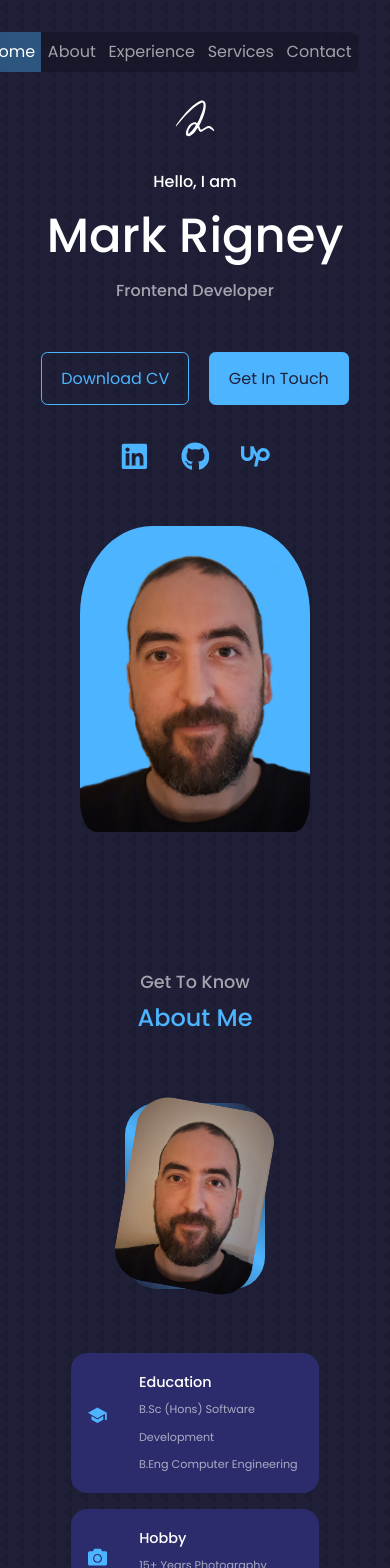
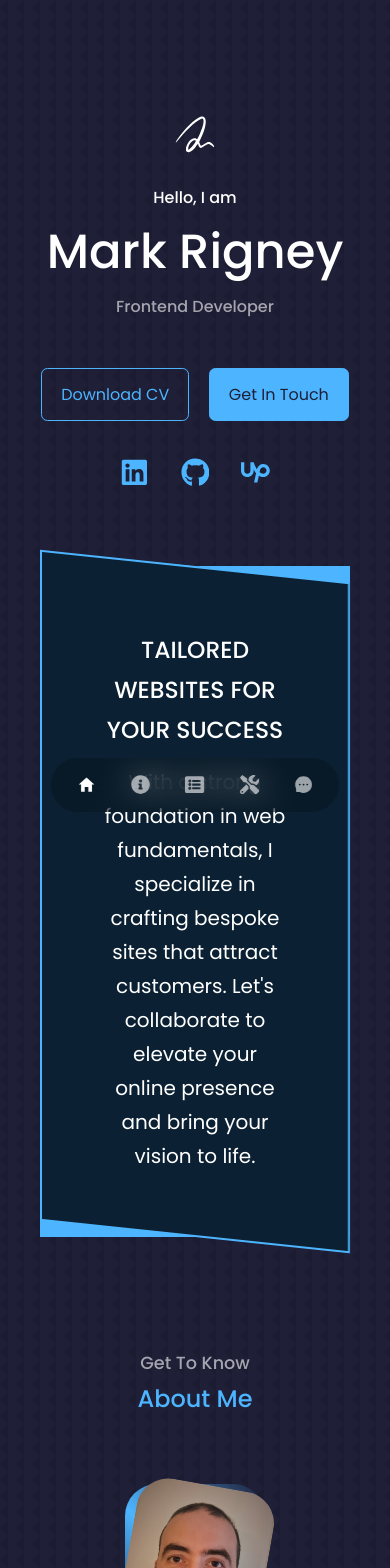
Before and after one commit to KramYengir/portfolio_page, a React (Vite) app: page / in a window 390 px wide. Shown: the top 1568 px of the page. Built offline with nearby package versions, Linux system fonts and the light colour scheme.

Commit message:
trying various style & layout tweaks...

```diff
--- a/src/components/About/about.css
+++ b/src/components/About/about.css
@@ -1,7 +1,3 @@
-#about {
-  background-color: transparent;
-}
-
 .about__container {
   display: grid;
   grid-template-columns: 30% 65%;
--- a/src/components/Header/header.css
+++ b/src/components/Header/header.css
@@ -1,14 +1,16 @@
 header {
+  display: flex;
   min-height: 90vh;
-  padding-top: 100px;
 }
 
 .header__container {
+  position: relative;
+  display: flex;
+  justify-content: space-evenly;
+  /* grid-template-columns: 1fr 1fr; */
+  align-items: center;
   text-align: center;
-  position: relative;
-  display: grid;
-  grid-template-columns: 1fr 1fr;
-  align-items: center;
+  padding-top: 4rem;
 }
 
 header .logo {
@@ -39,8 +41,40 @@ header h5 {
   font-size: 2.5rem;
 }
 
+/* ======== STATEMENT ======== */
+header .statement {
+  position: relative;
+  z-index: 10;
+  font-size: 1.25rem;
+  line-height: 1.7;
+  max-width: 50ch;
+  /* isolation: isolate; */
+  padding: 4rem;
+
+  background: var(--color-primary);
+  /* backdrop-filter: blur(2px); */
+  /* text-wrap: balance; */
+}
+
+header .statement h3 {
+  text-transform: uppercase;
+  margin-bottom: 1rem;
+}
+
+header .statement::after {
+  content: "";
+  position: absolute;
+  z-index: -1;
+  inset: 0;
+  background: rgb(11, 33, 51);
+  backdrop-filter: blur(2px);
+  border: 2px solid var(--color-primary);
+  transform: skewY(6deg);
+}
+
 /* ======== IMAGE ======== */
 .me {
+  display: none;
   width: 22rem;
   height: 30rem;
 
@@ -68,8 +102,9 @@ header h5 {
 }
 /* SMALL */
 @media screen and (max-width: 600px) {
-  header {
-    padding-top: 2.5rem;
+  .header__container {
+    flex-direction: column;
+    padding-top: 1rem;
   }
 
   header .logo {
@@ -90,6 +125,10 @@ header h5 {
     font-size: 1.8rem;
   }
 
+  header .statement {
+    margin-top: 4rem;
+  }
+
   .me {
     width: auto;
     height: auto;
--- a/src/components/Header/header.jsx
+++ b/src/components/Header/header.jsx
@@ -16,6 +16,15 @@ const Header = () => {
           <CTA></CTA>
           <HeaderSocials />
         </div>
+        <div className="statement">
+          <h3>Tailored Websites for Your Success</h3>
+          <p>
+            With a strong foundation in web fundamentals, I specialize in
+            crafting bespoke sites that attract customers. Let&apos;s
+            collaborate to elevate your online presence and bring your vision to
+            life.
+          </p>
+        </div>
         <div className="me">
           <img src={myImg} alt="Photo of Creator" />
         </div>
--- a/src/components/Nav/nav.css
+++ b/src/components/Nav/nav.css
@@ -1,20 +1,20 @@
 nav {
   display: flex block;
-  /* gap: 2rem; */
+  gap: 2rem;
   width: max-content;
-  padding: 0;
+  padding-inline: 2rem 6rem;
 
   position: fixed;
   z-index: 22;
   top: 2rem;
-  right: 2rem;
+  right: 0;
   /* right: 50%;
   transform: translateX(-50%);
   bottom: 2rem; */
 
   background: rgba(0, 0, 0, 0.2);
   backdrop-filter: blur(15px);
-  border-radius: 0.5rem;
+  border-radius: 1rem 0 0 1rem;
 }
 
 nav a {
@@ -34,8 +34,9 @@ nav a:hover {
 }
 
 nav a.active {
-  background: var(--color-primary-variant);
+  /* background: var(--color-primary-variant); */
   color: var(--color-white);
+  border-bottom: 2px solid white;
 }
 
 nav .icon {
@@ -43,9 +44,40 @@ nav .icon {
 }
 
 /* SMALL */
-@media screen and (max-width: 600px) {
+@media screen and (max-width: 760px) {
+  nav {
+    gap: 1rem;
+    width: max-content;
+    padding: 0.5rem 1rem;
+
+    position: fixed;
+    z-index: 2222;
+    top: initial;
+    bottom: 2rem;
+    right: 50%;
+    transform: translateX(50%);
+
+    background: rgba(0, 0, 0, 0.2);
+    backdrop-filter: blur(15px);
+    border-radius: 5rem;
+  }
+
   nav a {
-    padding: 0.4rem;
-    font-size: 1rem;
+    padding: 0.6rem;
+    aspect-ratio: 1;
+    font-size: 1.2rem;
+    border-radius: 50%;
+  }
+
+  nav a.active {
+    border-bottom: 0;
+  }
+
+  nav .icon {
+    display: grid;
+  }
+
+  nav .label {
+    display: none;
   }
 }
--- a/src/components/Testimonials/testimonials.css
+++ b/src/components/Testimonials/testimonials.css
@@ -1,3 +1,7 @@
+#testimonials {
+  display: none;
+}
+
 .container.testimonial__container {
   width: 40%;
   text-align: center;
--- a/src/index.css
+++ b/src/index.css
@@ -73,15 +73,16 @@ h5 {
 }
 
 section {
+  min-height: 90vh;
   margin-top: 6rem;
-  height: auto;
+  padding-block: 6.5rem;
 }
 
 section > h2,
 section > h5 {
   text-align: center;
   color: var(--color-light);
-  padding-top: 1rem;
+  /* padding-top: 1rem; */
 }
 
 section > h2 {
@@ -145,6 +146,10 @@ img {
 }
 /* SMALL */
 @media screen and (max-width: 600px) {
+  section {
+    padding-top: 1rem;
+  }
+
   .container {
     width: var(--container-width-sm);
   }
```
